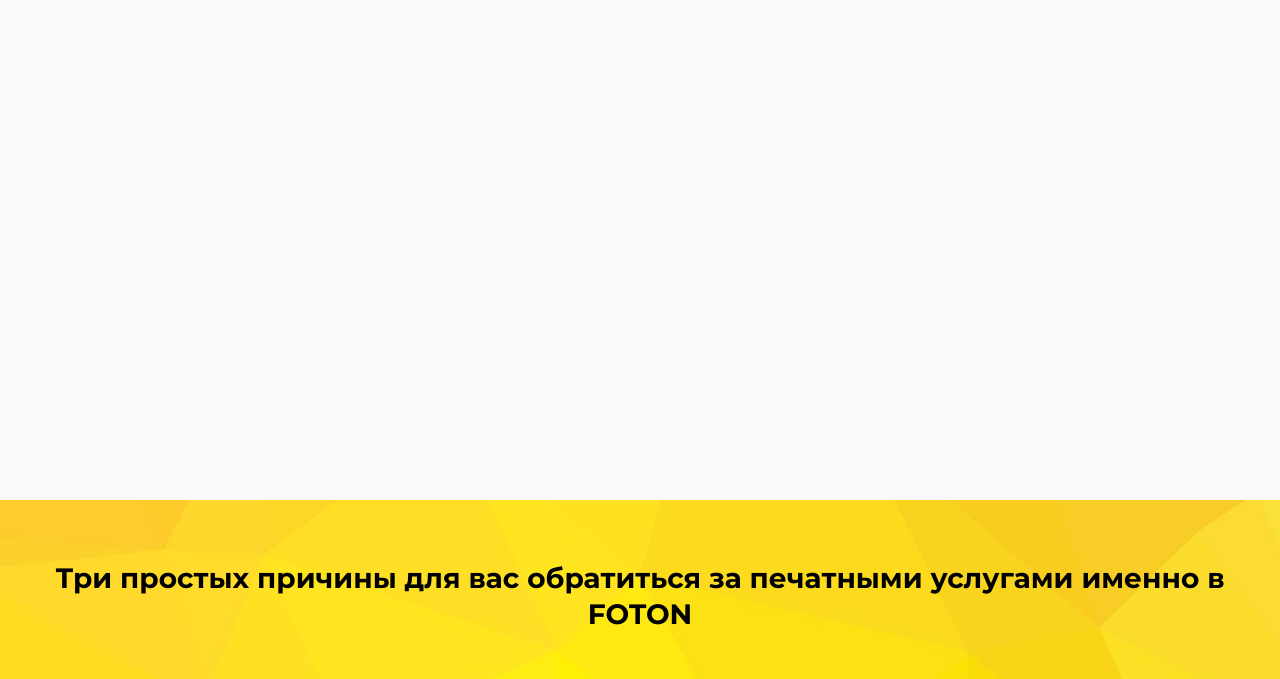
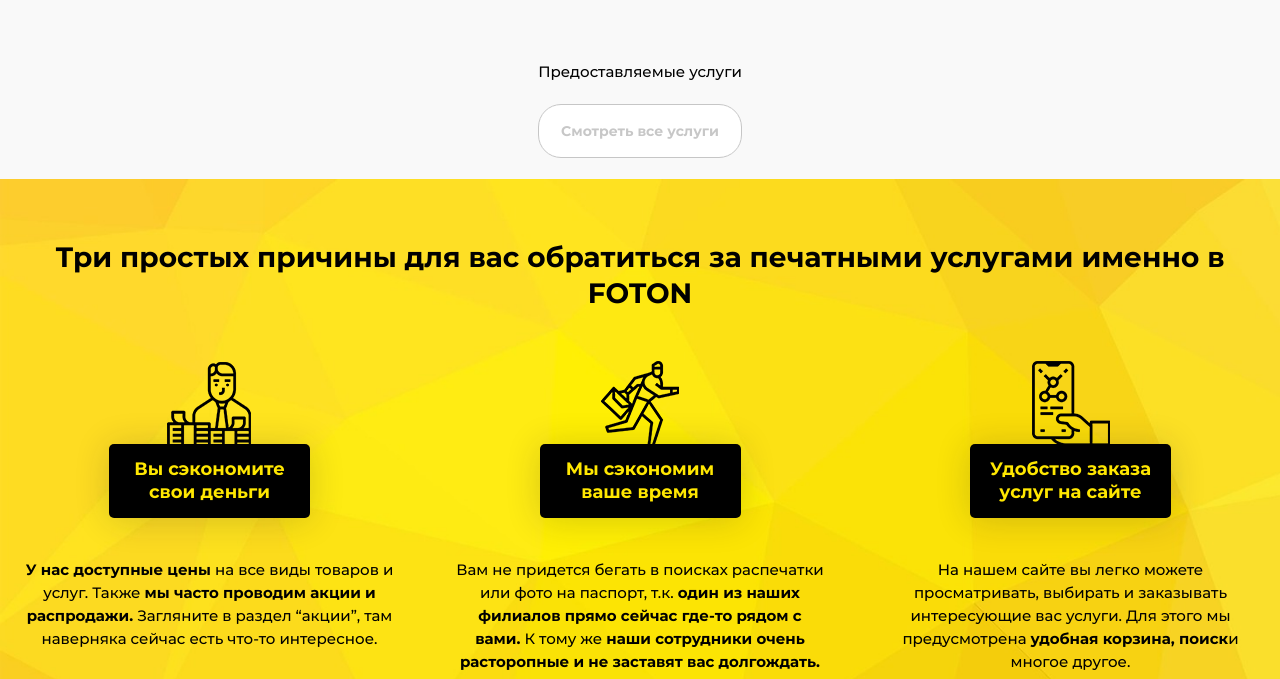
Before and after one commit to teamGro/foton, a website: page dist/index.html in a window 1280 px wide. Shown: the top 679 px of the page. Drawn offline with nearby package versions, Linux system fonts and the light colour scheme.

Commit message:
started first

```diff
--- a/dist/index.html
+++ b/dist/index.html
@@ -1,10 +1,12 @@
 <!DOCTYPE html>
 <html lang="ru">
+
 <head>
   <meta charset="UTF-8" />
   <meta name="viewport" content="width=device-width, initial-scale=1.0" />
   <!-- <link rel="stylesheet" href="./styles/swier.min.css" /> -->
   <link rel="stylesheet" href="./styles/styles.css" />
+  <link rel="stylesheet" href="./styles/service.css">
   <link rel="stylesheet" href="./styles/peference.css" />
   <link rel="stylesheet" href="./styles/usage.css" />
   <link rel="stylesheet" href="./styles/about.css" />
@@ -13,7 +15,13 @@
 </head>
 
 <body>
-    <section class="space"></section>
+  <section class="service">
+    <div class="container">
+      <h2 class="service__title">Предоставляемые услуги </h2>
+
+      <a href="#" class="service__watch-all">Смотреть все услуги</a>
+    </div>
+  </section>
 
   <section class="preference">
     <div class="container">
@@ -35,13 +43,15 @@
                 Вам не придется бегать в поисках распечатки или фото на паспорт, т.к.
                 <span class="preference__info-bold">один из наших филиалов прямо сейчас где-то рядом с вами.</span>
                 К тому же
-                  <span class="preference__info-bold">наши сотрудники очень расторопные и не заставят вас долгождать.</span>
+                <span class="preference__info-bold">наши сотрудники очень расторопные и не заставят вас
+                  долгождать.</span>
               </p>
             </li>
             <li class="preference__item">
               <h3 class="preference__subtitle">Удобство заказа услуг на сайте</h3>
               <p class="preference__info">
-                  На нашем сайте вы легко можете просматривать, выбирать и заказывать интересующие вас услуги. Для этого мы предусмотрена
+                На нашем сайте вы легко можете просматривать, выбирать и заказывать интересующие вас услуги. Для этого
+                мы предусмотрена
                 <span class="preference__info-bold">удобная корзина, поиск</span>и многое другое.
               </p>
             </li>
@@ -65,7 +75,8 @@
           <h2 class="usage__title about__title">Почему к нам обращается все больше людей?</h2>
 
           <p class="about__info">
-              Наша компания работает с 2007 года. За всё это время мы накопили огромный опыт не только в фотопечати, но и в оперативном обслуживании клиентов. Благодаря современным технологиями нашему
+            Наша компания работает с 2007 года. За всё это время мы накопили огромный опыт не только в фотопечати, но и
+            в оперативном обслуживании клиентов. Благодаря современным технологиями нашему
             опыту, все заказы изготавливаются качественно и в кратчайшие сроки.
           </p>
 
@@ -158,4 +169,5 @@
   <script src="./scripts/glide.min.js"></script>
   <script src="./scripts/script.js"></script>
 </body>
+
 </html>
--- /dev/null
+++ b/dist/styles/service.css
@@ -0,0 +1,19 @@
+.service {
+    padding: 60px 0 30px;
+}
+
+.service__title {
+    margin-bottom: 30px;
+}
+
+.service__watch-all {
+    padding         : 17px 22px;
+    border-radius   : 23px;
+    background-color: #ffffff;
+    border          : 1px solid #c6c6c6;
+
+    font-size  : 14px;
+    line-height: 36px;
+    color      : #c7c7c7;
+    font-weight: 700;
+}
```
Lines whose indentation alone changed are shown as unchanged.
